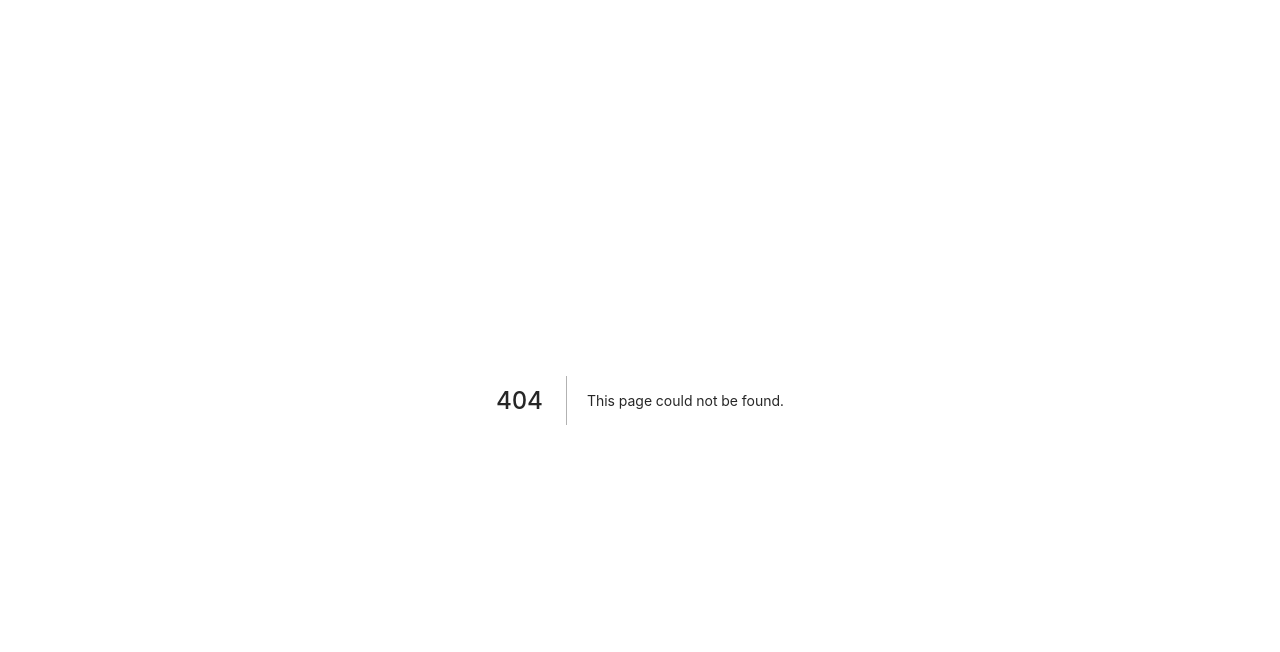
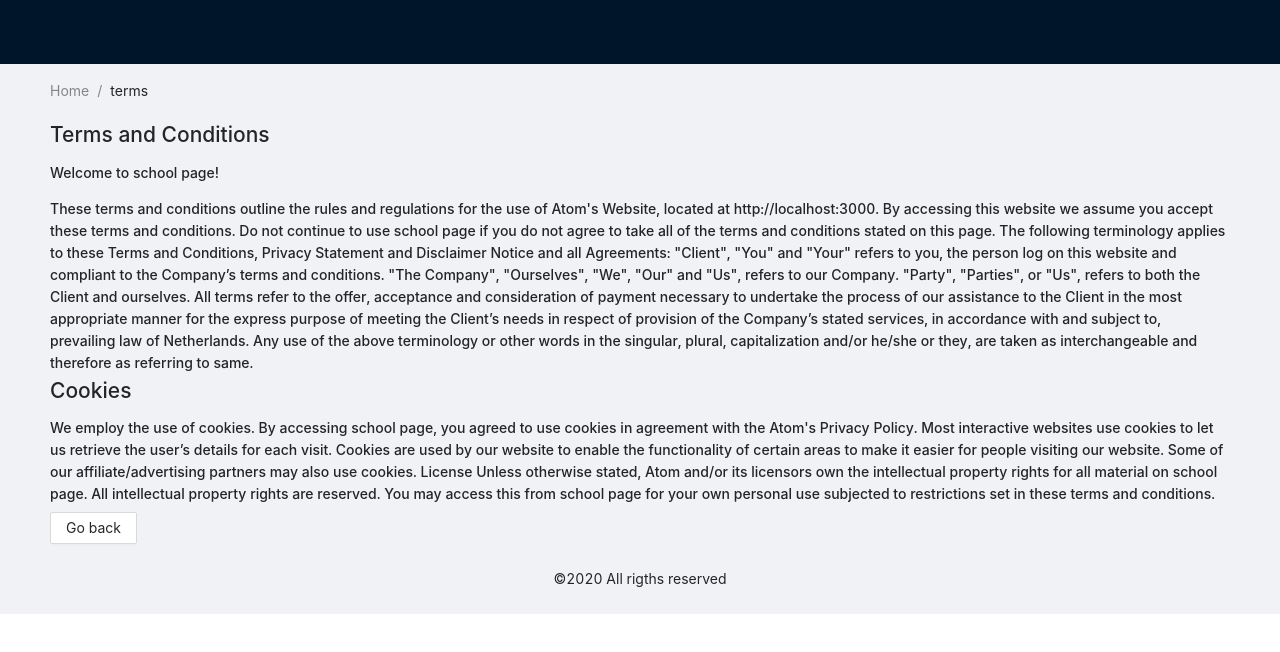
Before and after one commit to fernandogutierrez/NextJS, a Next.js app: page /terms in a window 1280 px wide. Before the commit this address had no page. Shown: the top 652 px of the page. Built offline with nearby package versions, Linux system fonts and the light colour scheme.

Commit message:
Added Terms page and its content

```diff
--- /dev/null
+++ b/src/containers/Terms/index.js
@@ -0,0 +1,28 @@
+import React, { useEffect,useState } from 'react';
+
+const Terms = () =>{
+    return ( <div><h1>Terms and Conditions</h1>
+        <h4>
+
+        <p>
+           Welcome to school page!
+        </p>
+
+        These terms and conditions outline the rules and regulations for the use of Atom's Website, located at http://localhost:3000.
+        By accessing this website we assume you accept these terms and conditions. Do not continue to use school page if you do not agree to take all of the terms and conditions stated on this page.
+
+        The following terminology applies to these Terms and Conditions, Privacy Statement and Disclaimer Notice and all Agreements: "Client", "You" and "Your" refers to you, the person log on this website and compliant to the Company’s terms and conditions. "The Company", "Ourselves", "We", "Our" and "Us", refers to our Company. "Party", "Parties", or "Us", refers to both the Client and ourselves. All terms refer to the offer, acceptance and consideration of payment necessary to undertake the process of our assistance to the Client in the most appropriate manner for the express purpose of meeting the Client’s needs in respect of provision of the Company’s stated services, in accordance with and subject to, prevailing law of Netherlands. Any use of the above terminology or other words in the singular, plural, capitalization and/or he/she or they, are taken as interchangeable and therefore as referring to same.
+        <h2>Cookies</h2>
+
+        We employ the use of cookies. By accessing school page, you agreed to use cookies in agreement with the Atom's Privacy Policy.
+
+        Most interactive websites use cookies to let us retrieve the user’s details for each visit. Cookies are used by our website to enable the functionality of certain areas to make it easier for people visiting our website. Some of our affiliate/advertising partners may also use cookies.
+        License
+
+        Unless otherwise stated, Atom and/or its licensors own the intellectual property rights for all material on school page. All intellectual property rights are reserved. You may access this from school page for your own personal use subjected to restrictions set in these terms and conditions.
+        </h4>
+
+      </div>)
+}
+
+export default Terms;
--- /dev/null
+++ b/src/pages/terms.js
@@ -0,0 +1,15 @@
+import { Button } from 'antd';
+import React from 'react';
+import Terms from '../containers/Terms';
+import Wraper from '../containers/Wrapper'
+
+const TermsPage = () =>{
+  return (
+     <Wraper>
+        <Terms/>
+        <Button>Go back</Button>
+     </Wraper>
+  );
+};
+
+export default TermsPage;
```
Also changed, not shown: src/containers/Login/index.js (+7 -0 lines), src/containers/Terms/redux/actions.js (added), src/containers/Terms/redux/constants.js (added), src/containers/Terms/redux/reducer.js (added), src/containers/Terms/redux/saga.js (added), src/containers/Terms/redux/selectors.js (added).
